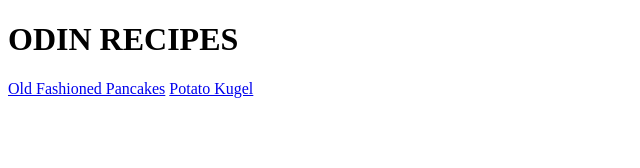
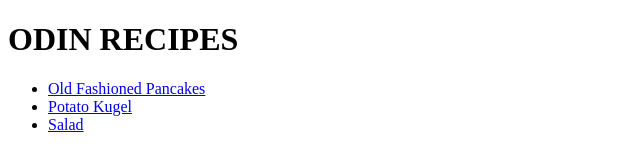
Before and after one commit to Fleeric/odin-recipes, a plain HTML site: page index.html in a window 1280 px wide. Shown: the whole page, without its empty margins (0-640 px from the left). Drawn offline with Linux system fonts and the light colour scheme.

Commit message:
Add ordered list + last recipe

```diff
--- a/index.html
+++ b/index.html
@@ -7,7 +7,10 @@
 
 <body>
     <h1>ODIN RECIPES</h1>
-    <a href="recipes/pancakes.html">Old Fashioned Pancakes</a>
-    <a href="recipes/potatokugel.html">Potato Kugel</a>
+    <ul>
+        <li><a href="recipes/pancakes.html">Old Fashioned Pancakes</a></li>
+        <li><a href="recipes/potatokugel.html">Potato Kugel</a></li>
+        <li><a href="recipes/salad.html">Salad</a></li>
+    </ul>
 </body>
 </html>
```
